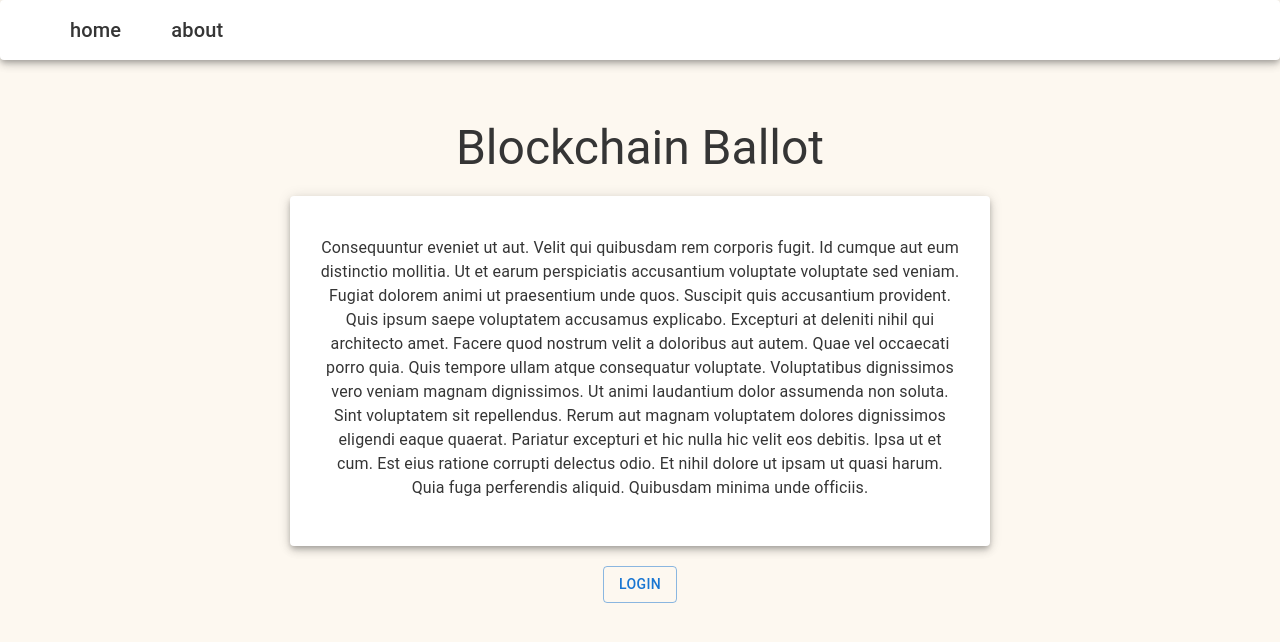
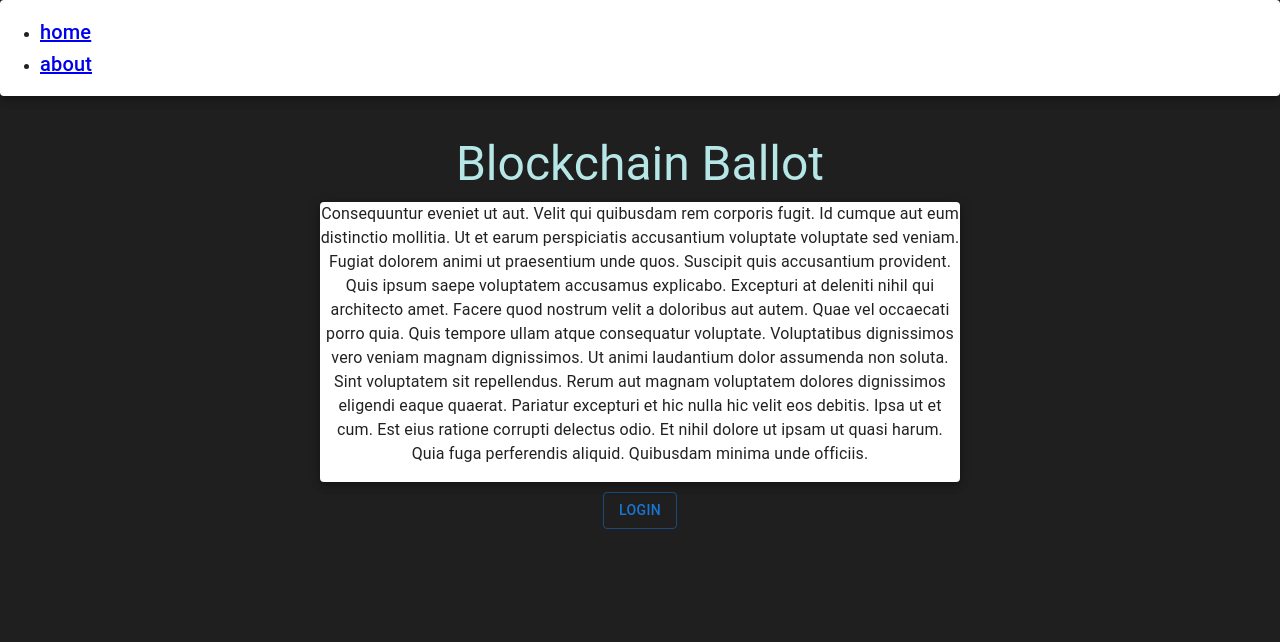
Before and after one commit to nh602/HackCU2022, a React (Create React App) app in the folder frontend/: page / in a window 1280 px wide. Shown: the top 642 px of the page. Built offline with nearby package versions, Linux system fonts and the light colour scheme.

Commit message:
night mode

```diff
--- a/frontend/src/css/App.css
+++ b/frontend/src/css/App.css
@@ -3,17 +3,13 @@ html, body {
   padding: 0;
 }
 
-* {
-    font-family: 'Courier New', Courier, monospace;
-    color: rgb(53, 53, 53);
-}
 
 .app {
     display: flex;
     flex-direction: column;
-    gap: 60px;
+    gap: 40px;
     min-height: 100vh;
-    background-color: rgba(250, 235, 215, 0.363);
+    background-color: rgb(31, 31, 31);
 }
 
 .page {
@@ -22,13 +18,16 @@ html, body {
     align-items: center;
     justify-content: flex-start;
     height: 100%;
-    gap: 20px;
+    gap: 10px;
     padding-bottom: 70px;
+    color:rgb(182, 230, 230);
 }
 
 .page-body {
     width: 50%;
-    padding: 30px;
-    padding-top: 40px;
-
+    font-weight: bolder;
+    display: flex;
+    flex-direction: column;
+    align-items: center;
+    gap: 30px;
 }
--- a/frontend/src/css/ballot.css
+++ b/frontend/src/css/ballot.css
@@ -4,14 +4,12 @@
 }
 
 .ballot-form {
-    background-color: rgba(240, 248, 255, 0.493);
     display: flex;
     flex-direction: column;
     min-height: 80%;
     max-height: auto;
     justify-content: space-evenly;
     padding: 30px;
-    padding-top: 20px;
     gap: 20px;
 }
 
--- a/frontend/src/css/login.css
+++ b/frontend/src/css/login.css
@@ -2,25 +2,32 @@
 .login-div {
     display: flex;
     flex-direction: column;
-    width: 50%;
+    width: fit-content;
     align-items: center;
-    gap: 20px;
-    padding: 20px;
-    padding-bottom: 30px;
-    padding-top: 30px;
     position: absolute;
     top: 50%;
     left: 50%;
+    padding-top: 20px;
     transform: translate(-50%, -50%);
-    background-color: aliceblue;
     border-radius: 10px;
+    background-color: silver;
 }
 
 .login-form {
     padding: 10px;
-    width: 90%;
+    color: inherit;
+    display: flex;
+    flex-direction: column;
+    width: 80%;
+    gap: 10px;
 }
 
 .modal-header {
-    width: 90%;
+    width: 70%;
 }
+
+.btn-squash {
+    width: 30%;
+    align-self: center;
+
+}
--- a/frontend/src/css/navbar.css
+++ b/frontend/src/css/navbar.css
@@ -1,20 +1,13 @@
-.nav-box {
+.nav-bar {
     height: 60px;
-    padding-left: 70px;
-    padding-right: 70px;
     display: flex;
     align-items: center;
+    color: inherit;
+    padding-left: 50px;
+    color:rgb(182, 230, 230);
 }
 
-.links {
-    list-style-type: none;
-    margin: 0;
-    padding: 0;
+.nav-links {
     display: flex;
     gap: 50px;
 }
-
-.nav-link {
-    text-decoration: none;
-    color: inherit;
-}
```
